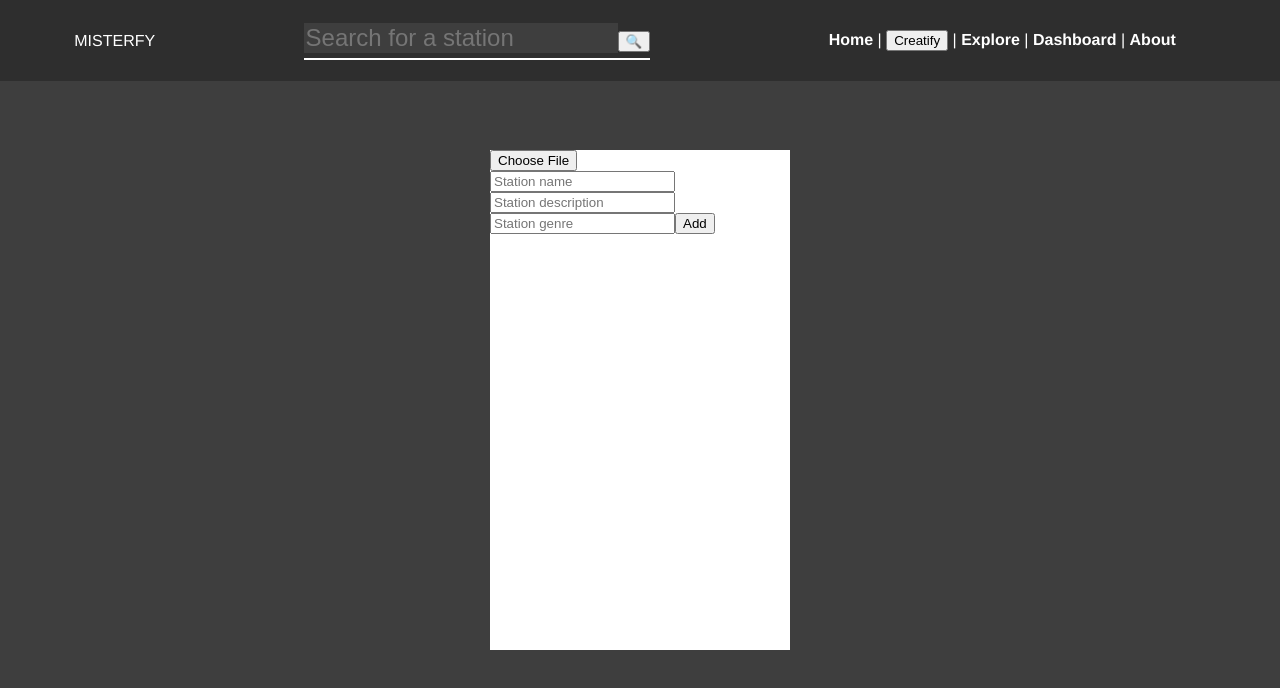
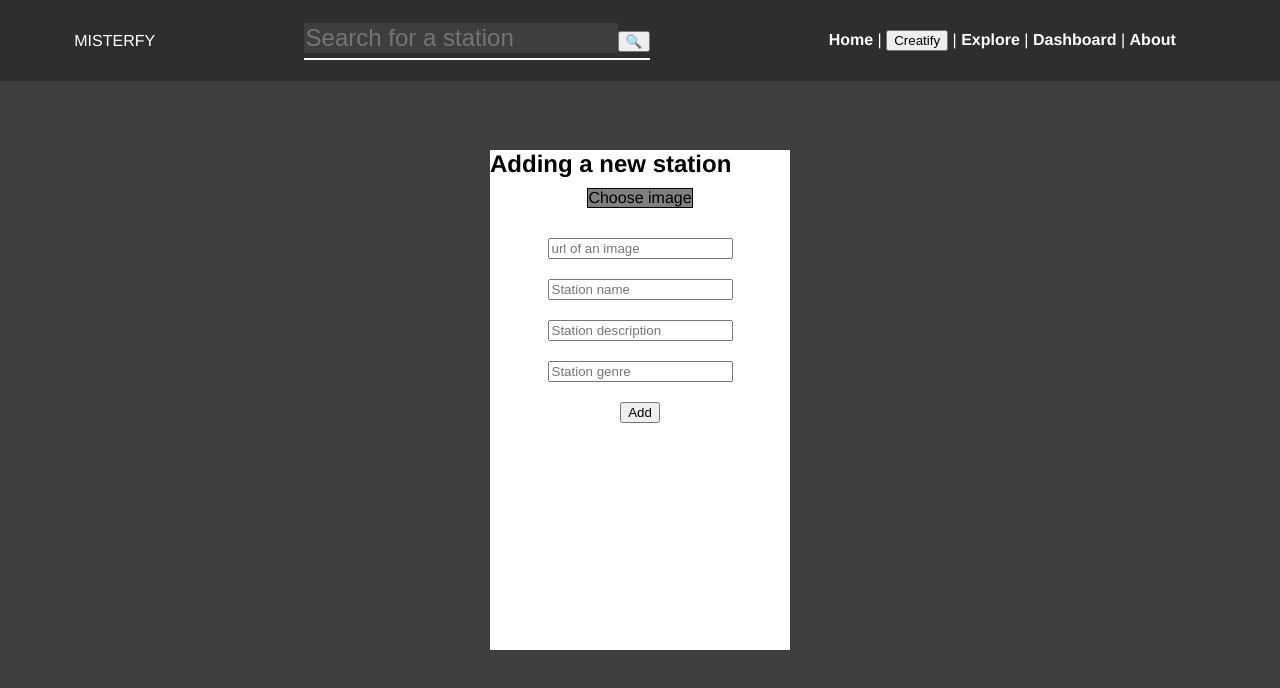
Before and after one commit to GuyGeva93/misterfy, a Vue app: page /#/add in a window 1280 px wide. Shown: the top 688 px of the page. Built offline with nearby package versions, Linux system fonts and the light colour scheme; what vue-debounce, vue-plyr would draw is missing.

Commit message:
Gilead: Adding image feature for stations adding

```diff
--- a/src/cmps/station-add.vue
+++ b/src/cmps/station-add.vue
@@ -1,7 +1,12 @@
 <template>
   <section class="station-add">
+    <h2>Adding a new station</h2>
     <form @submit.prevent="createStation">
-      <input type="file" />
+     <label class="choose-file">
+       <div>Choose image</div>
+        <input type="file" @change="handleImg" />
+     </label>
+      <input type="url" placeholder="url of an image" v-model="imgUrl" />
       <input type="text" placeholder="Station name" v-model="newStation.name" />
       <input
         type="text"
@@ -13,23 +18,45 @@
         placeholder="Station genre"
         v-model="newStation.tags[0]"
       />
-      <button>Add</button>
+     <template v-if="imgLoaded">
+        <button>Add</button>
+     </template>
+     <h2 v-else>Image is being loaded...</h2>
     </form>
   </section>
 </template>
 <script>
 import { stationService } from "@/services/station-service.js";
+import { uploadImg } from "@/services/img-upload-service.js";
 export default {
   created() {
     this.newStation = stationService.getEmptyStation();
   },
   data() {
     return {
+      imgUrl: "",
+      imgLoaded:true,
       newStation: {},
     };
   },
   methods: {
+    async handleImg(ev) {
+      const file = ev.target.files[0];
+      // this.imgLoaded = false;
+      try {
+        this.imgLoaded=false;
+        const savedImg = await uploadImg(file);
+        this.newStation.imgUrl = savedImg.url;
+        this.imgLoaded=true;
+      } catch (error) {
+        console.log(error);
+      }
+    },
     async createStation() {
+      if (!this.newStation.imgUrl && this.imgUrl) {
+        this.newStation.imgUrl = this.imgUrl;
+      }
+      console.log(this.newStation.imgUrl);
       await stationService.save(this.newStation);
       // console.log("this.newStation", this.newStation);
       this.$emit("closeModal");
--- a/src/cmps/station-details.vue
+++ b/src/cmps/station-details.vue
@@ -3,7 +3,7 @@
     <chat :stationId="stationId" class="section-details-chat" />
     <section class="station-details-img">
       <img
-        src="https://is4-ssl.mzstatic.com/image/thumb/Purple124/v4/6a/e4/59/6ae45956-8b3d-0ff2-81f8-587c7c65b515/source/256x256bb.jpg"
+        :src="currStation.imgUrl"
       />
     </section>
     <section class="station-details-info">
--- a/src/cmps/station-preview.vue
+++ b/src/cmps/station-preview.vue
@@ -4,7 +4,7 @@
       <div class="station-preview-card" @click="play">
         <span class="station-preview-name">{{ station.name }}</span>
         <img
-          src="https://is4-ssl.mzstatic.com/image/thumb/Purple124/v4/6a/e4/59/6ae45956-8b3d-0ff2-81f8-587c7c65b515/source/256x256bb.jpg"
+          :src="station.imgUrl"
         />
       </div>
     </router-link>
--- /dev/null
+++ b/src/services/img-upload-service.js
@@ -0,0 +1,24 @@
+import axios from 'axios';
+
+
+
+// AXIOS
+export const uploadImg = async(file) => {
+    // Defining our variables
+    const UPLOAD_PRESET = 'gileadImgs' // Insert yours
+    const CLOUD_NAME = 'gileadinc' // Insert yours
+    const UPLOAD_URL = `https://api.cloudinary.com/v1_1/${CLOUD_NAME}/image/upload`
+    const FORM_DATA = new FormData();
+    // Building the request body
+    FORM_DATA.append('file', file)
+    FORM_DATA.append('folder', 'Sprint 4 stations imgs');
+    FORM_DATA.append('upload_preset', UPLOAD_PRESET)
+    console.log('uploadImg -> FORM_DATA', FORM_DATA)
+        // Sending a post method request to Cloudniarys' API
+    try {
+        const res = await axios.post(UPLOAD_URL, FORM_DATA)
+        return res.data;
+    } catch (err) {
+        console.error('ERROR!', err)
+    }
+}
--- a/src/services/station-service.js
+++ b/src/services/station-service.js
@@ -6,6 +6,7 @@ const STATION_KEY = 'station'
 const gStations = [{
     _id: '5c09',
     name: 'Funky Monks',
+    imgUrl: 'https://encrypted-tbn0.gstatic.com/images?q=tbn:ANd9GcTUK1LaBaummJfuW6GIM_kt3R9egIlpqVpEKw&usqp=CAU',
     tags: [
         'Funk',
         'Happy'
@@ -35,6 +36,7 @@ const gStations = [{
 }, {
     _id: '5c10',
     name: 'Junky Funks',
+    imgUrl: 'https://encrypted-tbn0.gstatic.com/images?q=tbn:ANd9GcTlby2ptcAwN49-xSziIMYE8SxChaVDPSGXjg&usqp=CAU',
     tags: [
         'Funk',
         'Pop',
@@ -111,6 +113,9 @@ async function save(station) {
         const updatedStation = await storageService.put(STATION_KEY, station)
         return updatedStation
     }
+    if (!station.imgUrl) {
+        station.imgUrl = 'https://is4-ssl.mzstatic.com/image/thumb/Purple124/v4/6a/e4/59/6ae45956-8b3d-0ff2-81f8-587c7c65b515/source/256x256bb.jpg';
+    }
     const addedStation = await storageService.post(STATION_KEY, station)
     return addedStation
         // station = JSON.parse(JSON.stringify(station))
@@ -130,6 +135,7 @@ function getEmptyStation() {
     const station = {
         _id: '',
         name: '',
+        imgUrl: '',
         description: '',
         tags: [],
         createdAt: Date.now(),
--- a/src/style/cmps/_station-add.scss
+++ b/src/style/cmps/_station-add.scss
@@ -1,4 +1,4 @@
-.station-add{
+.station-add {
     height: 500px;
     width: 300px;
     position: absolute;
@@ -6,5 +6,24 @@
     left: 50%;
     transform: translate(-50%, -50%);
     background-color: #fff;
+    color: black;
     z-index: 10;
+    form {
+        display: flex;
+        flex-direction: column;
+        align-items: center;
+        gap: 20px;
+        .choose-file {
+            margin: 10px;
+            background-color: gray;
+            &:hover {
+                background-color: rgb(189, 167, 167);
+                cursor: pointer;
             }
+            border: 1px solid;
+            input[type=file] {
+                display: none;
+            }
+        }
+    }
+}
--- a/src/views/Home.vue
+++ b/src/views/Home.vue
@@ -22,7 +22,7 @@
 <script>
 import stationList from "@/cmps/station-list";
 export default {
-  name: "Home",
+  name: "home",
   components: {
     stationList,
   },
```
Lines whose indentation alone changed are shown as unchanged.
